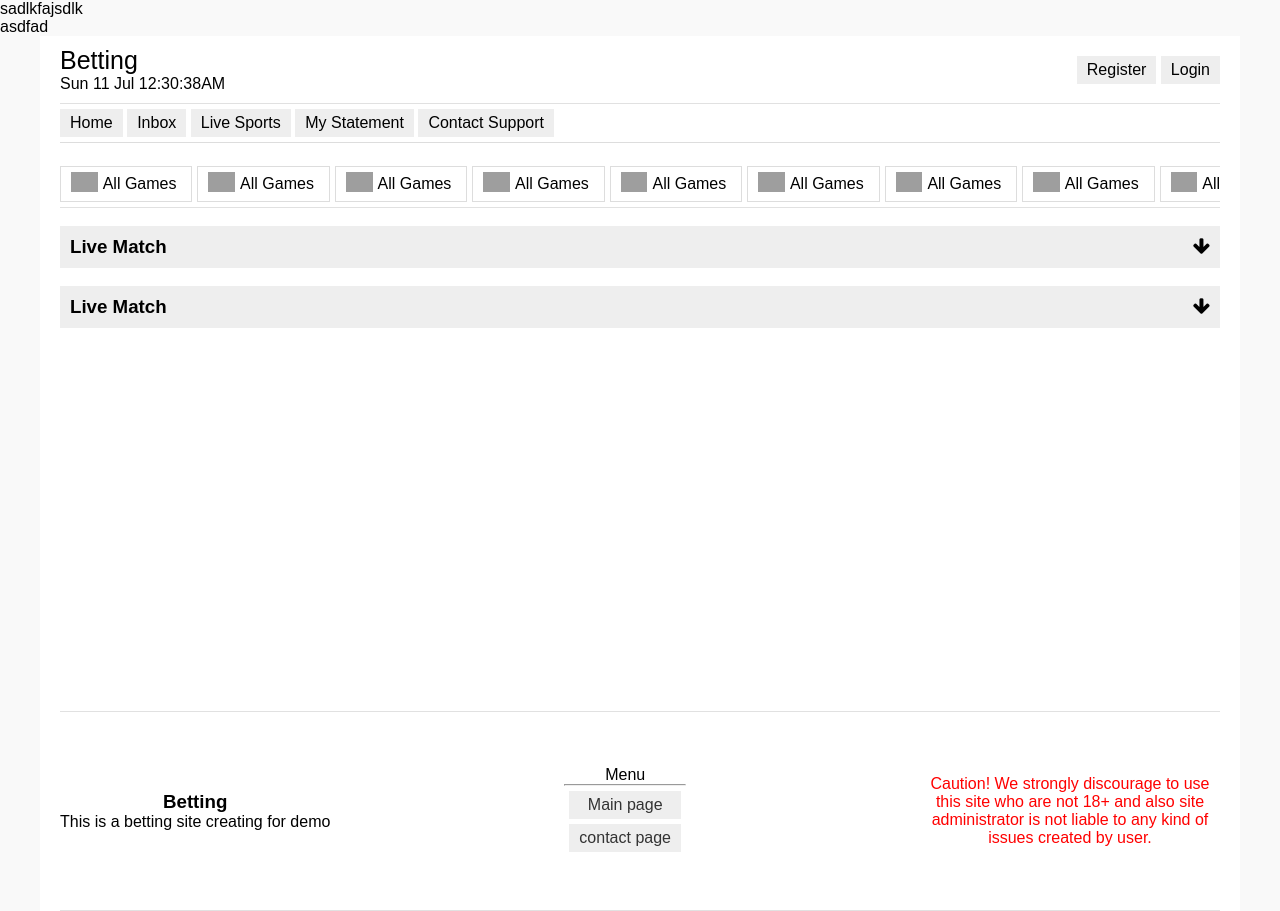
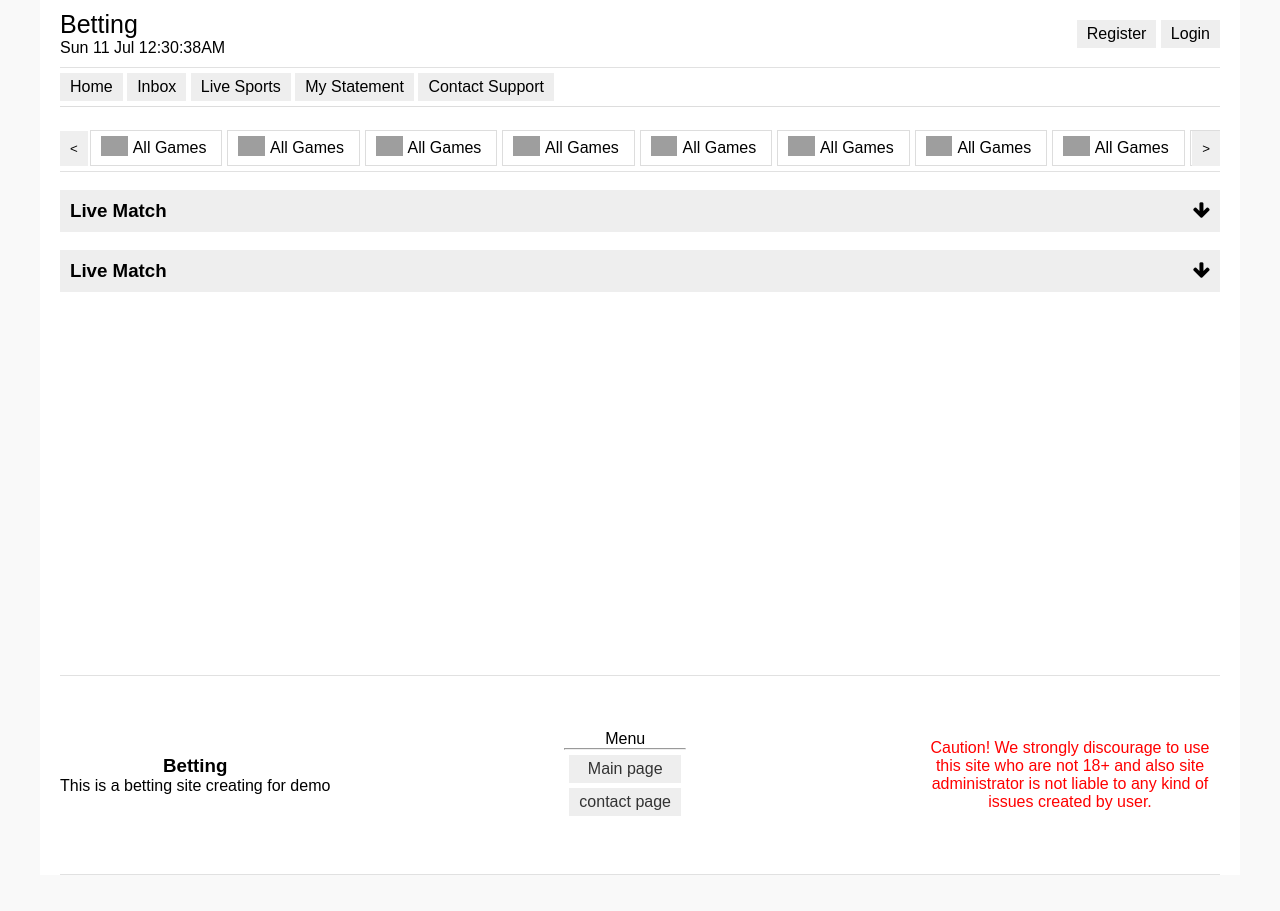
Before and after one commit to mdhgtushar/betting-site, a PHP site: page /User/index.html in a window 1280 px wide. After the commit the page ends 875 px from the top, so only its background shows below. Run offline with PHP 8.4, Linux system fonts and the light colour scheme; some libraries are stand-ins or nearby versions; grey boxes are pictures that could not be loaded.

Commit message:
some changes

```diff
--- a/User/index.html
+++ b/User/index.html
@@ -5,18 +5,12 @@
     <meta http-equiv="X-UA-Compatible" content="IE=edge">
     <meta name="viewport" content="width=device-width, initial-scale=1.0">
     <title>Home</title>
-<script src="https://code.jquery.com/jquery-1.10.2.js"></script>
     <link rel="stylesheet" href="https://cdnjs.cloudflare.com/ajax/libs/font-awesome/4.7.0/css/font-awesome.min.css">
     <link rel="stylesheet" href="style.css">
 </head>
 <body>
 
 
-
-<div id="header-template"><!--Your header.html placeholder--></div>
-
-
-<div id="footer-template"><!--Your footer.html placeholder--></div>
 
 
 
@@ -49,9 +43,13 @@
         <br>
             <div class="live-match">
 
+        <section class="menu" id="menu">
+            <div class="menu-button">
+                <button id="prev" onclick="prev()"> < </button>
+            </div>
 
+            <div class="menu-boxes" id="boxes">
 
-        <section class="menu">
             <div class="menu-box">
                 <div class="menu-box-img"><img src="https://alldemo.site/demo-20/img/Star.png" alt=""></div>
                 <div class="menu-box-title"><a href="">All Games</a></div>
@@ -112,9 +110,9 @@
                 <div class="menu-box-img"><img src="https://alldemo.site/demo-20/img/Star.png" alt=""></div>
                 <div class="menu-box-title"><a href="">All Games</a></div>
             </div>
-            <div class="menu-box">
-                <div class="menu-box-img"><img src="https://alldemo.site/demo-20/img/Star.png" alt=""></div>
-                <div class="menu-box-title"><a href="">All Games</a></div>
+            </div>
+            <div class="menu-button" style="right: 0;">
+                <button onclick="next()"> > </button>
             </div>
         </section>
         <br/>
@@ -213,11 +211,37 @@
    element.classList.toggle("display");
 }
     </script>
-<script>
-$(function(){
-$("#header-template").load("header.html");
-$("#footer-template").load("footer.html");
-});
-</script>
+ <script>
+var x = 0;
+function prev() {
+var boxes = document.getElementById('boxes');
+if(x < 1){
+boxes.style.transform = 'translate(30px)';
+}
+if(x < boxes.offsetWidth){
+boxes.style.transform = 'translate(-'+x+'px)';
+}
+x = x - 100;
+console.log(x)
+}
+function next() {
+x+=100;
+var menu = document.getElementById('menu').offsetWidth;
+var boxes = document.getElementById('boxes');
+if(x < boxes.offsetWidth - menu){
+boxes.style.transform = 'translate(-'+x+'px)';
+}else{
+boxes.style.transform = 'translate(-'+x+'px)';
+x=boxes.offsetWidth - menu;
+}
+console.log(x)
+
+
+
+}
+
+
+
+            </script>
 </body>
 </html>
--- a/User/style.css
+++ b/User/style.css
@@ -100,18 +100,32 @@
 display: none;
 }
 .user-menu{padding: 5px 0;border-bottom: 1px solid #ddd;}
-.menu{display: flex;align-items: center; border-bottom: 1px solid #dddd;overflow-x: scroll;}
-.menu-box{display: flex;align-items: center; text-align: center;border: 1px solid #ddd; padding: 5px 10px;transition: .5s; margin: 5px;margin-left: 0;}
+.menu{display: flex;align-items: center; border-bottom: 1px solid #dddd;
+    overflow: hidden;position: relative;}
+.menu-box{display: flex;align-items: center; text-align: center; border: 1px solid #ddd; padding: 5px 10px;transition: .5s; margin: 5px;margin-left: 0;}
 .menu-box:hover{background-color: #eee;}
 .menu-box-img{float: left;}
 .menu-box-img img{height: 20px;}
 .menu-box-title{float: left;padding: 0 5px;width: max-content;}
 .menu-box-title a{color: #000;}
+.scrollbarhide::-webkit-scrollbar {
+  display: none;
+}
 
-
-
-
-
+.menu-button {
+    position: absolute;
+    z-index: 100;
+}
+.menu-button button{
+    padding: 10px;
+    border: none;
+    cursor: pointer;
+}
+.menu-boxes{
+    display: flex;
+    transform: translate(30px);
+    transition: .3s;
+}
 
 @media screen and (max-width: 480px) {
 
```
